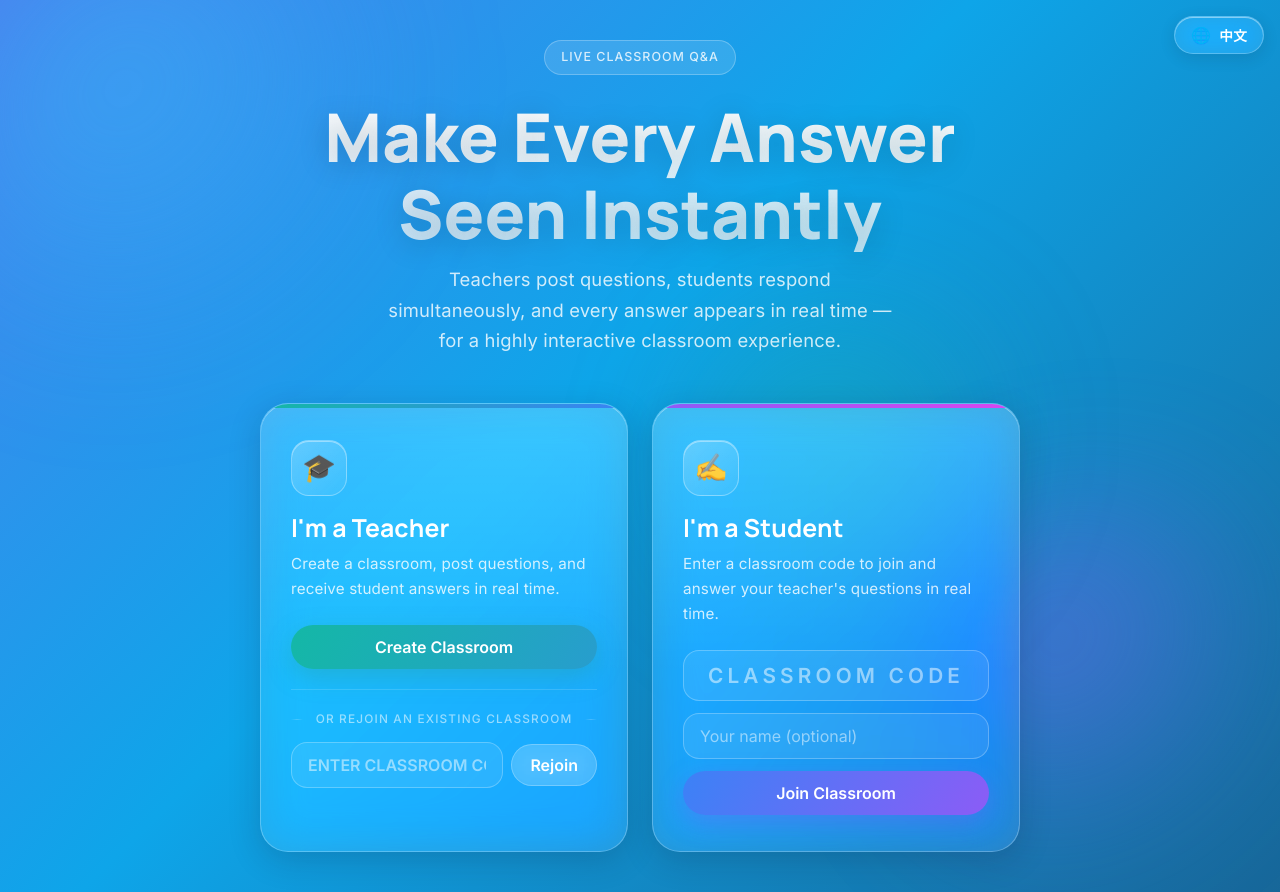
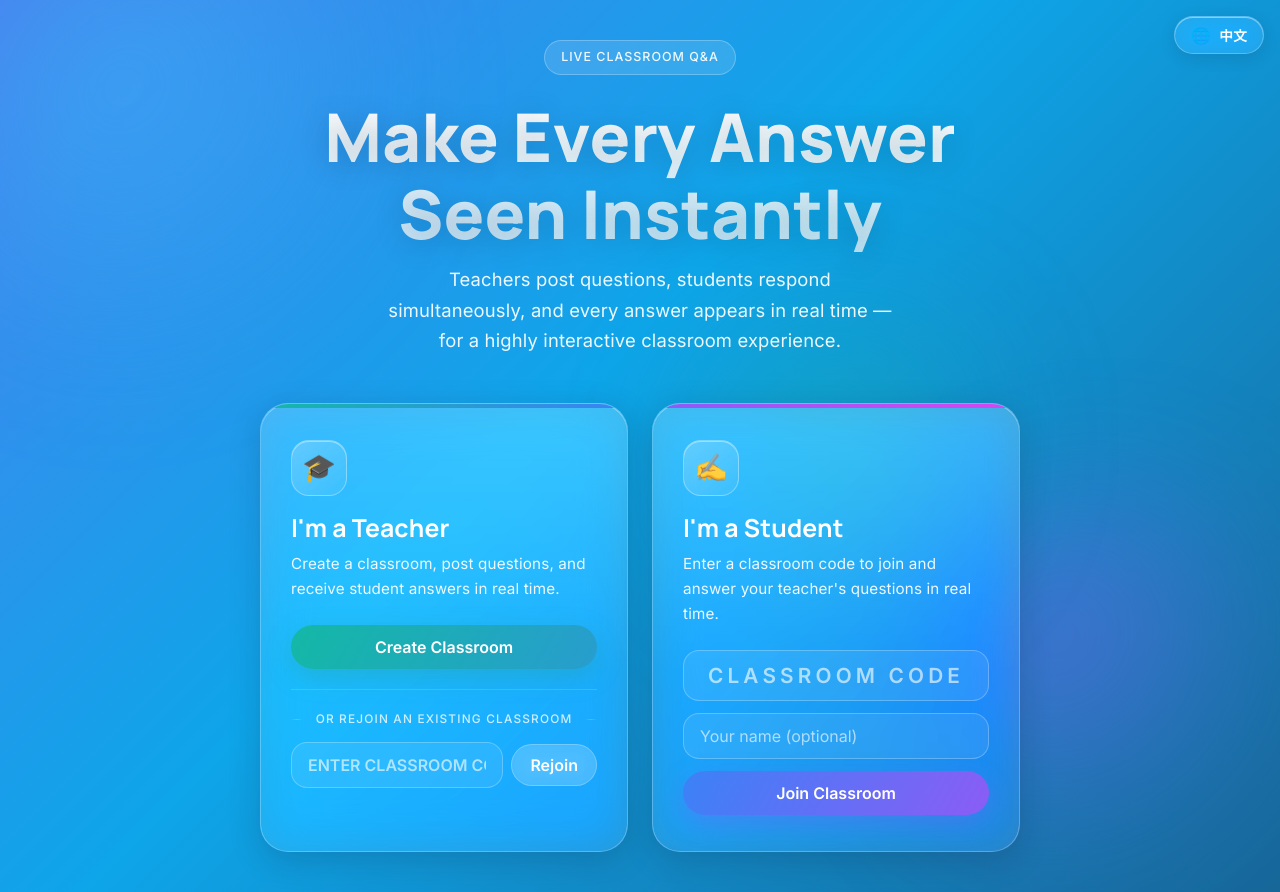
Before and after one commit to sophie-zhang-vib/live-classroom-qa, a website: page index.html in a window 1280 px wide. Drawn offline with nearby package versions, Linux system fonts and the light colour scheme.

Commit message:
Increase text contrast on dark glass theme
Raise --text-soft 0.80->0.92 and --text-muted 0.55->0.78, brighten input/textarea/comment placeholders (0.4-0.5 -> 0.58-0.62). Bump style cache to v=34 on all pages.

```diff
--- a/css/style.css
+++ b/css/style.css
@@ -12,8 +12,8 @@
   --glass-dark-bg: rgba(255, 255, 255, 0.06);
 
   --text: #ffffff;
-  --text-soft: rgba(255, 255, 255, 0.80);
-  --text-muted: rgba(255, 255, 255, 0.55);
+  --text-soft: rgba(255, 255, 255, 0.92);
+  --text-muted: rgba(255, 255, 255, 0.78);
   --text-dark: #0f172a;
 
   --coral: #3b82f6;
@@ -259,7 +259,7 @@ h1, h2, h3, h4 {
 }
 
 .input-field::placeholder {
-  color: rgba(255, 255, 255, 0.5);
+  color: rgba(255, 255, 255, 0.62);
 }
 
 .input-field:focus {
@@ -699,7 +699,7 @@ a.brand:hover .brand-logo {
   transition: border 0.25s var(--ease), background 0.25s var(--ease);
 }
 
-.question-textarea::placeholder { color: rgba(255, 255, 255, 0.4); }
+.question-textarea::placeholder { color: rgba(255, 255, 255, 0.58); }
 
 .question-textarea:focus {
   border-color: rgba(255, 255, 255, 0.5);
@@ -1210,7 +1210,7 @@ a.brand:hover .brand-logo {
   color: var(--text);
 }
 
-.comment-input::placeholder { color: rgba(255, 255, 255, 0.4); }
+.comment-input::placeholder { color: rgba(255, 255, 255, 0.58); }
 
 .comment-input:focus {
   border-color: rgba(255, 255, 255, 0.5);
--- a/index.html
+++ b/index.html
@@ -4,7 +4,7 @@
   <meta charset="UTF-8" />
   <meta name="viewport" content="width=device-width, initial-scale=1.0, viewport-fit=cover" />
   <title>Live Classroom Q&amp;A</title>
-  <link rel="stylesheet" href="css/style.css?v=27" />
+  <link rel="stylesheet" href="css/style.css?v=34" />
   <script src="https://cdn.jsdelivr.net/npm/@supabase/supabase-js@2"></script>
   <script src="js/supabase-config.js"></script>
 </head>
```
Also changed, not shown: student.html (+1 -1 lines), teacher.html (+1 -1 lines).
